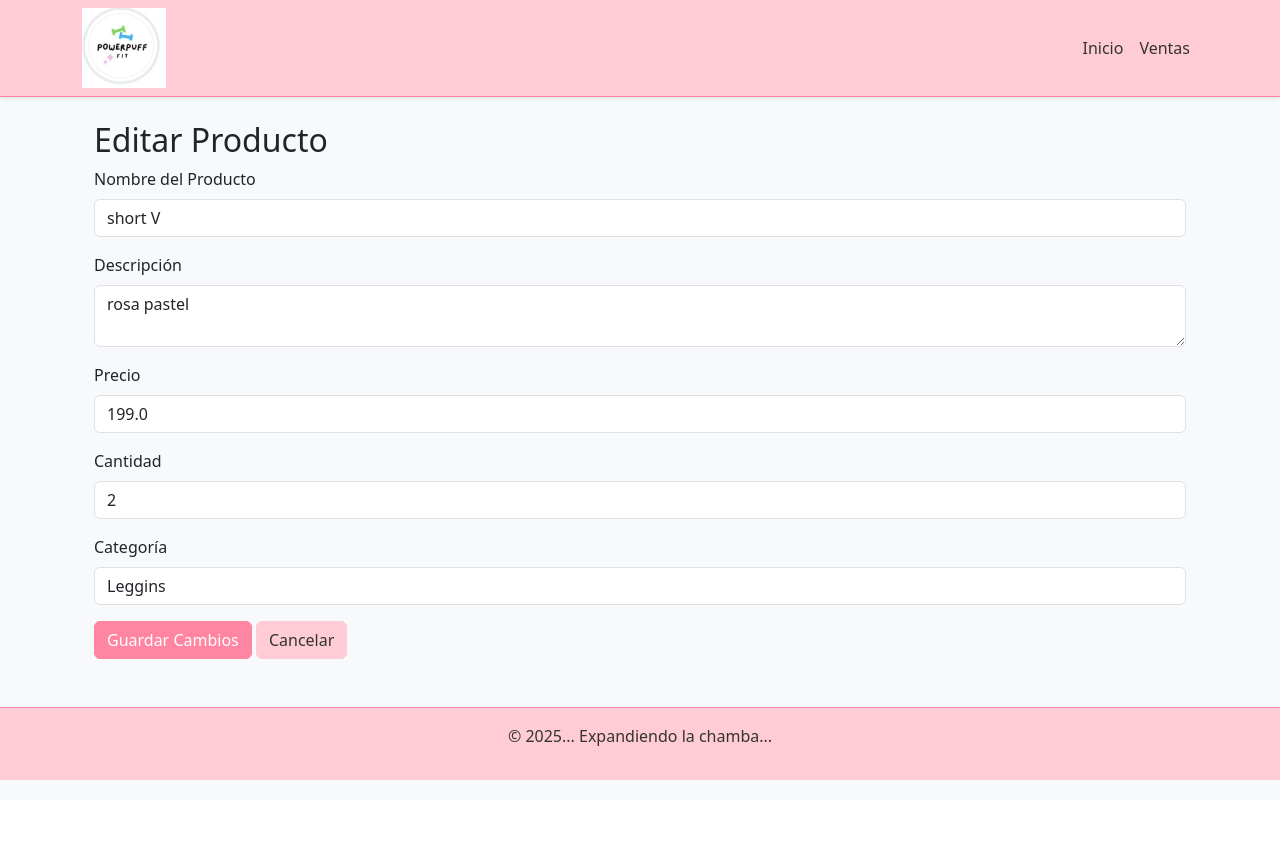
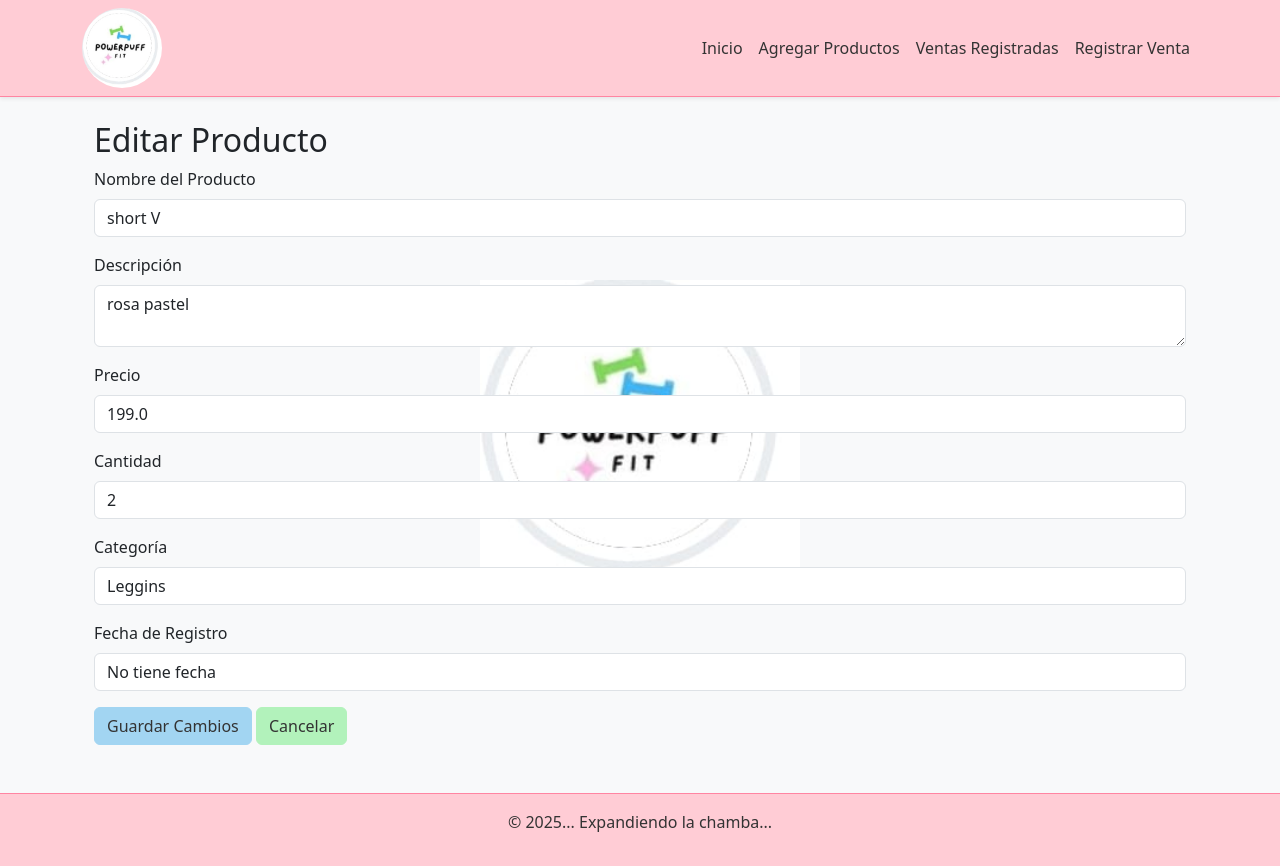
Before and after one commit to fabianmm83/GestionPower, a Flask app: page /producto/editar/1 in a window 1280 px wide. Before the commit the page ends 780 px from the top, so only its background shows below. Run offline with Flask 3, Linux system fonts and the light colour scheme; parts of the project's set-up code (start-up, migrations or seed data) failed here and were passed over.

Commit message:
actualizando

```diff
--- a/app/__init__.py
+++ b/app/__init__.py
@@ -1,7 +1,7 @@
 from flask import Flask
 from flask_sqlalchemy import SQLAlchemy
 from flask_migrate import Migrate
-from config import config  # Importa la configuración
+from config.config import config
 
 db = SQLAlchemy()
 
--- a/app/routes.py
+++ b/app/routes.py
@@ -3,8 +3,15 @@ from flask import Blueprint, render_template, request, redirect, url_for, flash,
 from sqlalchemy import DateTime
 from app import db
 from app.models import Producto, Venta, VentaProducto
-from config import CATEGORIAS_PREDETERMINADAS
 from collections import defaultdict
+from config.config import Config  # Importa la clase Config
+
+
+
+# Usa Config.CATEGORIAS_PREDETERMINADAS donde sea necesario
+CATEGORIAS_PREDETERMINADAS = Config.CATEGORIAS_PREDETERMINADAS
+
+
 
 routes = Blueprint('routes', __name__)
 
@@ -17,14 +24,12 @@ def index():
 @routes.route('/producto/nuevo', methods=['GET', 'POST'])
 def nuevo_producto():
     if request.method == 'POST':
-        # Obtener los datos del formulario
         nombre = request.form['nombre']
         descripcion = request.form['descripcion']
         precio = float(request.form['precio'])
         cantidad = int(request.form['cantidad'])
         categoria = request.form['categoria']
 
-        # Crear el nuevo producto
         nuevo_producto = Producto(
             nombre=nombre,
             descripcion=descripcion,
@@ -35,12 +40,10 @@ def nuevo_producto():
         db.session.add(nuevo_producto)
         db.session.commit()
 
-        flash('Producto agregado correctamente.', 'success')  # Mensaje de éxito
-        return redirect(url_for('routes.index'))  # Redirigir al listado de productos
+        flash('Producto agregado correctamente.', 'success')
+        return redirect(url_for('routes.index'))
 
-    # Pasar las categorías predeterminadas a la plantilla
     return render_template('nuevo_producto.html', categorias=CATEGORIAS_PREDETERMINADAS)
-
 
 @routes.route('/producto/editar/<int:id>', methods=['GET', 'POST'])
 def editar_producto(id):
--- a/app/templates/base.html
+++ b/app/templates/base.html
@@ -8,9 +8,14 @@
     <link rel="stylesheet" href="https://cdnjs.cloudflare.com/ajax/libs/font-awesome/6.4.0/css/all.min.css">
     <!-- Estilos personalizados -->
     <style>
-        /* Fondo de la página */
+        /* Fondo de la página con el logo */
         body {
             background-color: #fff0f6; /* Rosa muy claro */
+            background-image: url("{{ url_for('static', filename='images/logo.png') }}");
+            background-size: 25%; /* Tamaño del logo */
+            background-position: center; /* Centrar el logo */
+            background-repeat: no-repeat; /* No repetir el logo */
+            background-attachment: fixed; /* Fondo fijo */
         }
 
         /* Barra de navegación */
@@ -26,7 +31,9 @@
 
         .navbar-brand img {
             height: 80px; /* Tamaño para pantallas grandes */
-            width: auto;
+            width: 80px; /* Hacer el logo circular */
+            border-radius: 50%; /* Forma circular */
+            object-fit: cover; /* Ajustar la imagen al círculo */
         }
 
         .nav-link {
@@ -41,6 +48,7 @@
         @media (max-width: 768px) {
             .navbar-brand img {
                 height: 50px; /* Tamaño más pequeño para móviles */
+                width: 50px; /* Mantener la forma circular */
             }
         }
 
@@ -51,30 +59,31 @@
             color: #333; /* Color de texto oscuro para contraste */
         }
 
-        /* Botones primarios */
+        /* Botones primarios (azul pastel) */
         .btn-primary {
-            background-color: #ff85a2; /* Rosa medio */
-            border-color: #ff85a2;
+            background-color: #a2d5f2; /* Azul pastel */
+            border-color: #a2d5f2;
+            color: #333; /* Texto oscuro para contraste */
         }
 
         .btn-primary:hover {
-            background-color: #ff1493; /* Rosa más oscuro al hacer hover */
-            border-color: #ff1493;
+            background-color: #85c3e0; /* Azul pastel más oscuro al hacer hover */
+            border-color: #85c3e0;
         }
 
-        /* Botones secundarios */
+        /* Botones secundarios (verde pastel) */
         .btn-secondary {
-            background-color: #ffccd5; /* Rosa claro */
-            border-color: #ffccd5;
+            background-color: #b2f2bb; /* Verde pastel */
+            border-color: #b2f2bb;
             color: #333; /* Texto oscuro para contraste */
         }
 
         .btn-secondary:hover {
-            background-color: #ff85a2; /* Rosa medio al hacer hover */
-            border-color: #ff85a2;
+            background-color: #95e0a2; /* Verde pastel más oscuro al hacer hover */
+            border-color: #95e0a2;
         }
 
-        /* Botones de información */
+        /* Botones de información (rosa pastel) */
         .btn-info {
             background-color: #ffccd5; /* Rosa claro */
             border-color: #ffccd5;
@@ -103,9 +112,14 @@
                         <a class="nav-link" href="{{ url_for('routes.index') }}">Inicio</a>
                     </li>
                     <li class="nav-item">
-                        <a class="nav-link" href="{{ url_for('routes.listar_ventas') }}">Ventas</a>
+                        <a class="nav-link" href="{{ url_for('routes.nuevo_producto') }}">Agregar Productos</a>
                     </li>
-                    <!-- Agrega más enlaces de navegación si es necesario -->
+                    <li class="nav-item">
+                        <a class="nav-link" href="{{ url_for('routes.listar_ventas') }}">Ventas Registradas</a>
+                    </li>
+                    <li class="nav-item">
+                        <a class="nav-link" href="{{ url_for('routes.nueva_venta') }}">Registrar Venta</a>
+                    </li>
                 </ul>
             </div>
         </div>
--- a/app/templates/editar_producto.html
+++ b/app/templates/editar_producto.html
@@ -24,6 +24,12 @@
             <label for="categoria" class="form-label">Categoría</label>
             <input type="text" class="form-control" id="categoria" name="categoria" value="{{ producto.categoria }}">
         </div>
+        <div class="mb-3">
+            <label for="fecha_registro" class="form-label">Fecha de Registro</label>
+            <input type="text" class="form-control" id="fecha_registro"
+                   value="{% if producto.fecha_registro %}{{ producto.fecha_registro.strftime('%Y-%m-%d %H:%M') }}{% else %}No tiene fecha{% endif %}"
+                   readonly>
+        </div>
         <div class="d-grid gap-2 d-md-block">
             <button type="submit" class="btn btn-primary">Guardar Cambios</button>
             <a href="{{ url_for('routes.index') }}" class="btn btn-secondary">Cancelar</a>
--- a/wsgi.py
+++ b/wsgi.py
@@ -5,6 +5,6 @@ import os
 app = create_app()
 
 if __name__ == "__main__":
-    port = int(os.environ.get("PORT", 5000))  # Heroku asigna el puerto a través de la variable de entorno $PORT
-    print(f"Servidor corriendo en: http://127.0.0.1:{port}")  # Agrega este print
-    serve(app, host="0.0.0.0", port=port)  # Usa el puerto dinámico de Heroku
+    port = int(os.environ.get("PORT", 5000))  # Usa el puerto dinámico o 5000 por defecto
+    print(f"Servidor corriendo en: http://127.0.0.1:{port}")  # Mensaje de depuración
+    serve(app, host="0.0.0.0", port=port)  # Usa Waitress para servir la aplicación
```
Also changed, not shown: app/models.py (+16 -9 lines), app/templates/index.html (+8 -0 lines), migrations/versions/27b822bfca00_agregar_campo_fecha_registro_a_producto.py (added, +46 -0 lines), config/config.py (renamed from config.py), instance/tienda.db.
